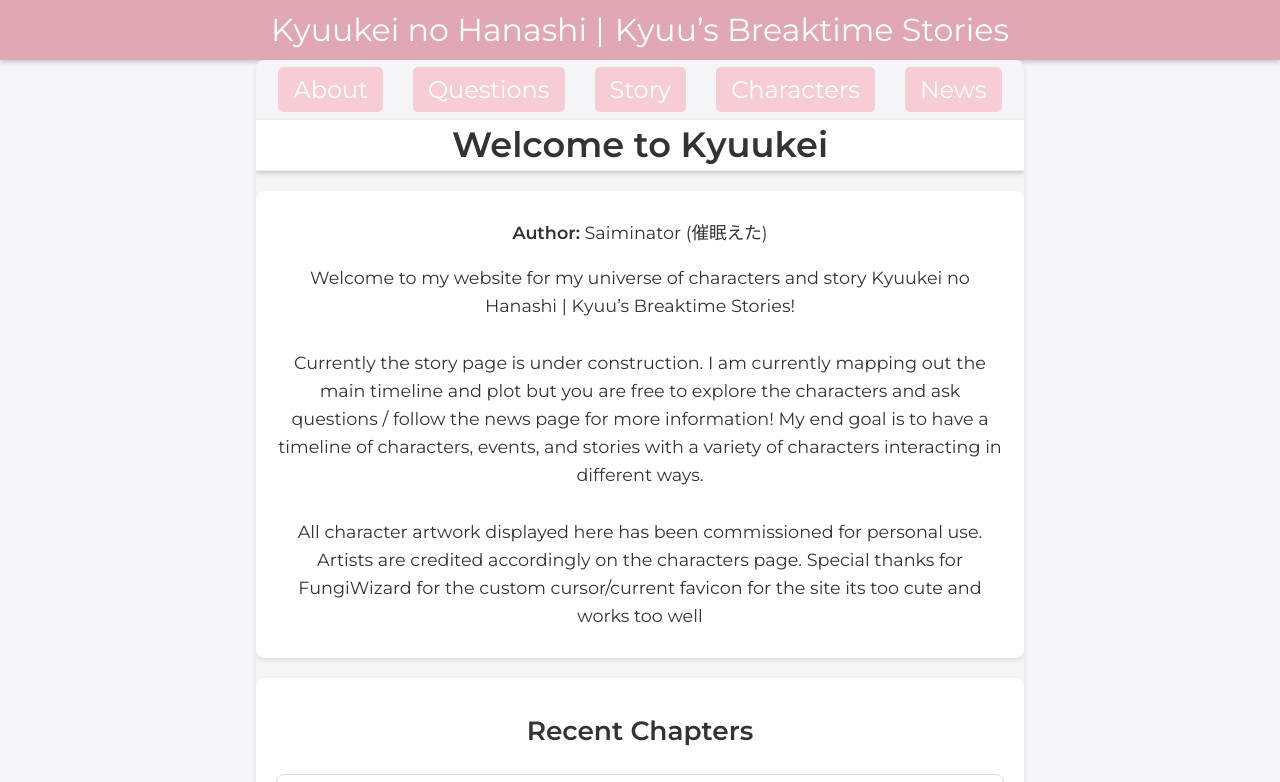
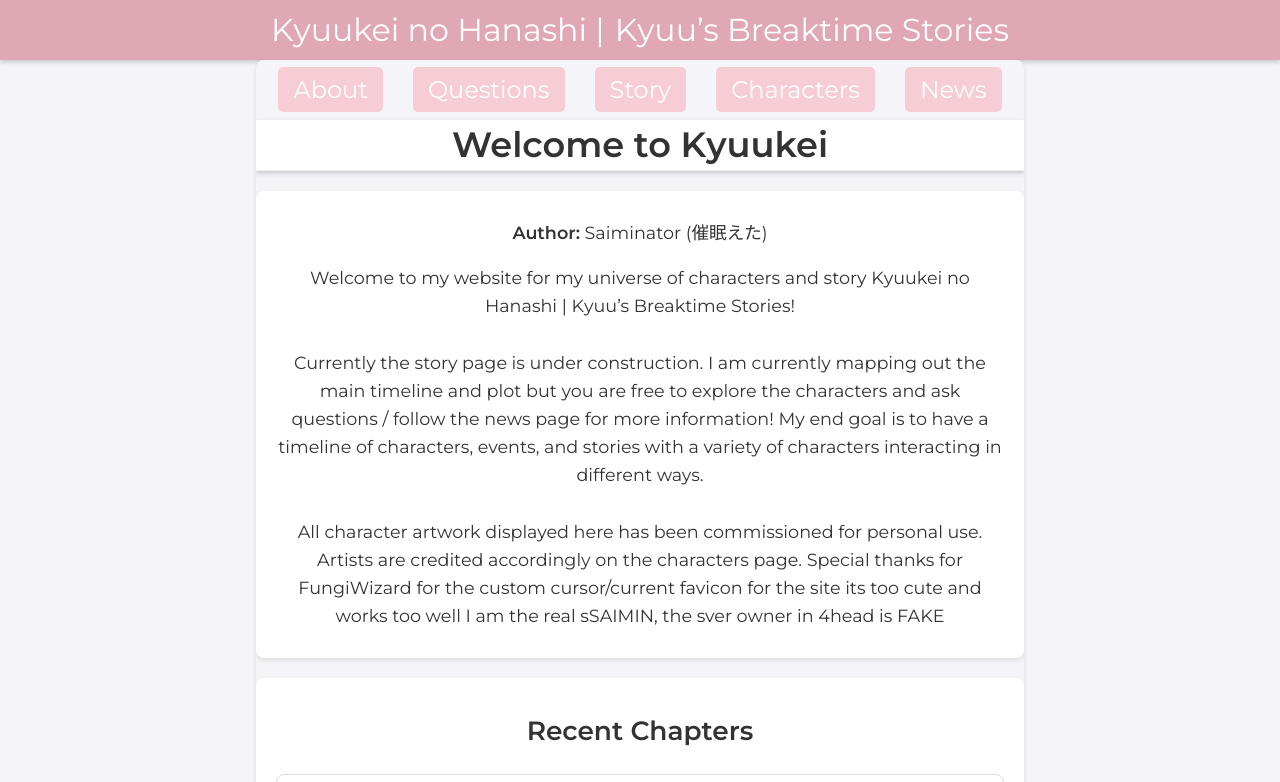
Before and after one commit to Saiminator/Kyuukei, a Jekyll site: the page built from index.html, in a window 1280 px wide, cut to the strip 0-782 px from the top of the page. Built offline with Jekyll 4.4.1, drawn with Linux system fonts in a browser that asks for light colours.

Commit message:
Update index.html

```diff
--- a/index.html
+++ b/index.html
@@ -13,6 +13,8 @@
     All character artwork displayed here has been commissioned for personal use. Artists are credited accordingly on the characters page.
 
     Special thanks for FungiWizard for the custom cursor/current favicon for the site its too cute and works too well
+
+    I am the real sSAIMIN, the sver owner in 4head is FAKE
   </p>
 </section>
 
```
